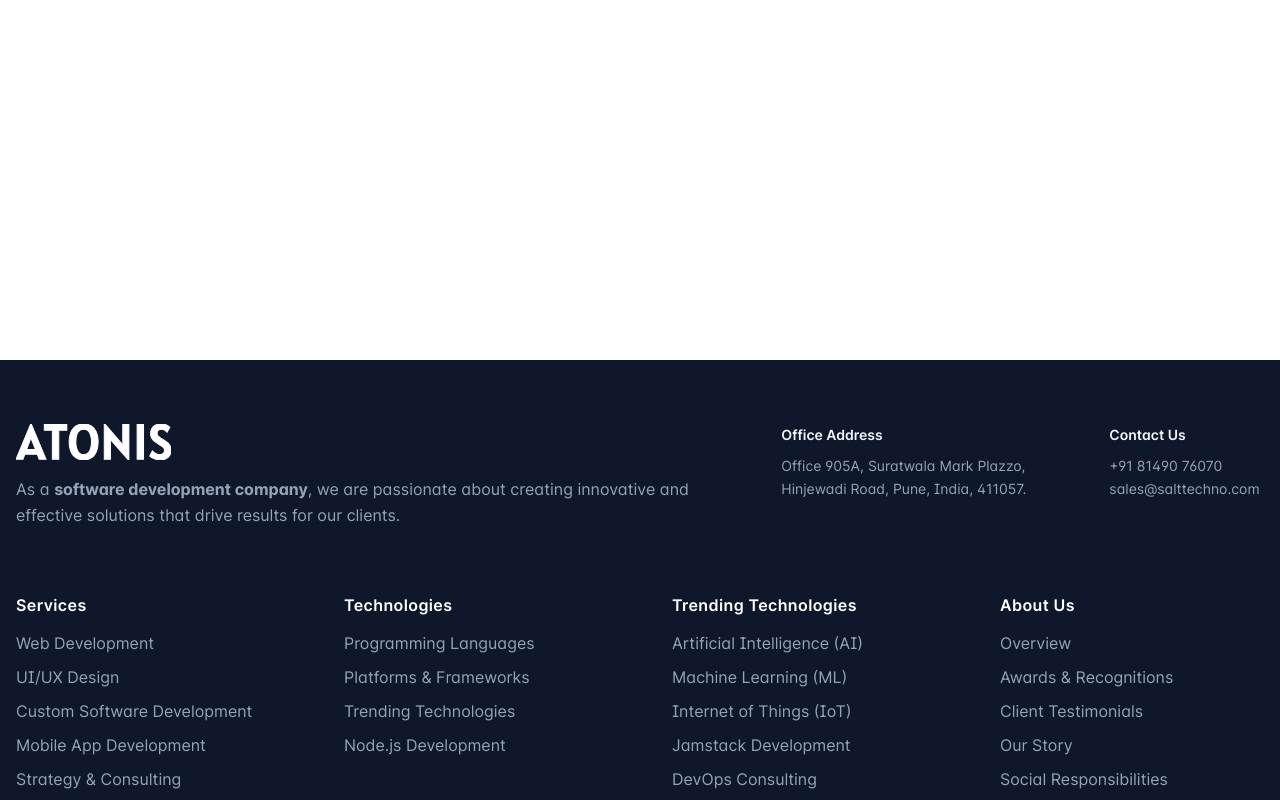
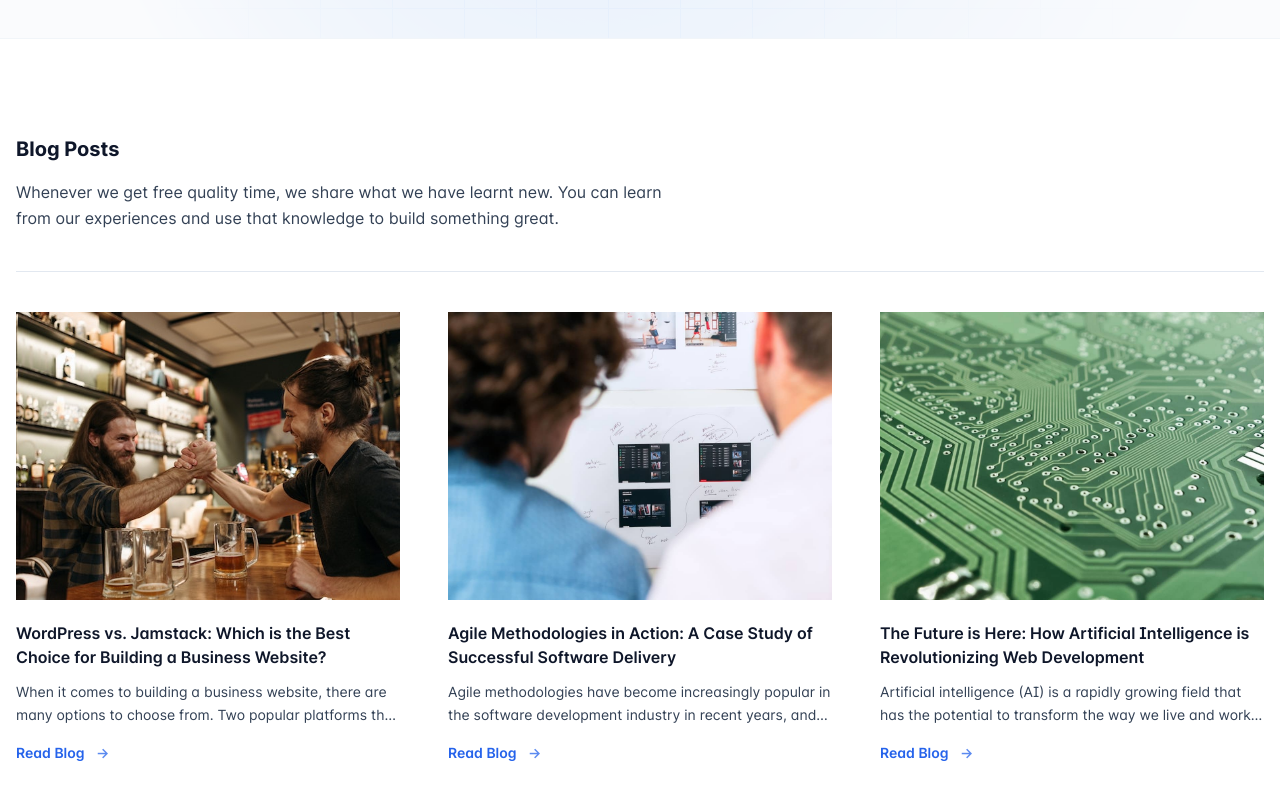
Before and after one commit to levinsprojects/landing-pages-nextjs, a Next.js app: page /resources in a window 1280 px wide. Before the commit this address had no page. Shown: the part 440-1240 px from the top of the page. Built offline with nearby package versions, Linux system fonts and the light colour scheme.

Commit message:
feat: /resources page

```diff
--- a/pages/blog/[slug].tsx
+++ b/pages/blog/[slug].tsx
@@ -46,7 +46,6 @@ export const getStaticProps: GetStaticProps<{ data: Blog }> = async (
             'utf8'
         );
         const { data: frontmatter, content } = matter(fileName);
-        console.log("====>matter(fileName)", matter(fileName));
         const objectData = {
             ...frontmatter as BlogMeta,
             content
@@ -69,9 +68,7 @@ const Page = ({ data }: InferGetStaticPropsType<typeof getStaticProps>) => {
         category,
         content,
         bannerImage,
-     } = data;
-
-    console.log("====>data", data);
+    } = data;
 
     return (
         <section className="py-20">
--- /dev/null
+++ b/pages/resources/index.tsx
@@ -0,0 +1,112 @@
+import { GetStaticProps, InferGetStaticPropsType, NextPage } from 'next';
+import ServicesHero from '../../sections/Services-Hero';
+import data from "../../data/resources.json";
+import SectionWrapper from '../../components/SectionWrapper';
+import SectionDetailPanel from '../../components/SectionDetailPanel';
+import path from 'path';
+import fs from 'fs';
+import matter from 'gray-matter';
+import Link from 'next/link';
+import Image from 'next/image';
+
+const BlogCard = ({ blog }: { blog :Blog}) => {
+
+    const bannerImg = `/blogs/${blog.bannerImage}`;
+    const blogURL = `/blog/${blog.slug}`;
+    const shortDesc = blog.content?.slice(0,140);
+    return (
+        <div>
+            <Link
+                href={blogURL}
+                className="inline-block bg-slate-100 w-full"
+            >
+                <Image alt={blog.title} title={blog.title} className="object-cover w-full h-72" width="410" height="288" src={bannerImg} blurDataURL={`/_next/image?url=${bannerImg}&w=16&q=1`} placeholder="blur" />
+            </Link>
+            <h4 className="font-semibold text-base mt-4">
+                <Link
+                    href={blogURL}
+                    className="hover:text-blue-600"
+                >{blog.title}</Link>
+            </h4>
+            <p className="mt-3 line-clamp-2">{shortDesc}</p>
+            <Link
+                href={blogURL}
+                className="font-semibold text-blue-600 inline-block mt-4"
+            >
+                Read Blog <span className="opacity-75 ml-2">→</span>
+            </Link>
+        </div>
+    );
+};
+
+const Page = ({ blogs }: InferGetStaticPropsType<typeof getStaticProps>) => {
+
+    return (
+        <>
+            <ServicesHero data={data.hero} />
+            <SectionWrapper>
+                <>
+                    <SectionDetailPanel
+                        className={"text-xl font-bold text-slate-900"}
+                        heading="Blog Posts"
+                        content={["Whenever we get free quality time, we share what we have learnt new. You can learn from our experiences and use that knowledge to build something great."]}
+                    ></SectionDetailPanel>
+                    <div
+                        className='mt-10 border-t border-slate-200 grid grid-cols-1 md:grid-cols-2 lg:grid-cols-3 gap-8 lg:gap-12 pt-10 text-sm'
+                    >
+                        {
+                            blogs.map((blog,ind)=>{
+                                return <BlogCard key={ind} blog={blog}/>
+                            })
+                        }
+                    </div>
+                </>
+            </SectionWrapper>
+        </>
+    );
+};
+
+interface BlogMeta {
+    title: string,
+    createdAt: string,
+    category: string,
+    bannerImage: string,
+}
+
+interface Blog extends BlogMeta {
+    content: string;
+    slug:string;
+};
+
+const blogsDirectory = path.join(process.cwd(), '/data/blogs');
+
+
+export const getStaticProps: GetStaticProps<{ blogs: Blog[] }> = async (
+    context
+) => {
+    try{
+        const filenames = await fs.readdirSync(blogsDirectory);
+
+        const blogs = filenames.map((fileName) => {
+            const fileNamePath = fs.readFileSync(
+                blogsDirectory + `/${fileName}`,
+                'utf8'
+            );
+            const { data: frontmatter, content } = matter(fileNamePath);
+            return {
+                ...frontmatter,
+                content,
+                slug: fileName.replace('.md', '')
+            } as Blog;
+        });
+        return {
+            props: { blogs },
+        };
+    }catch(e){
+        return {
+            notFound: true,
+        };
+    }
+};
+
+export default Page;
```
